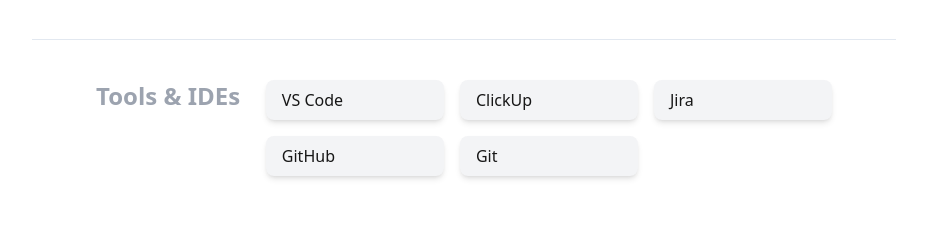
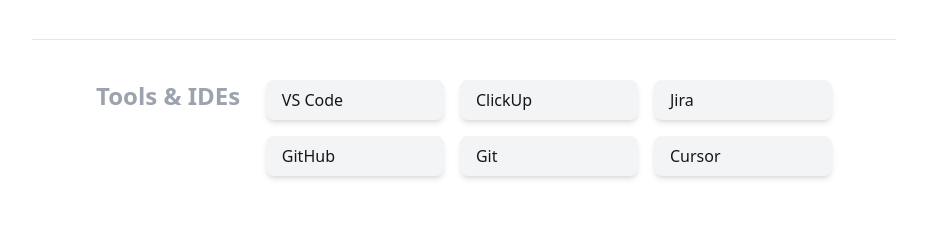
Before and after one commit to HyunSeungBeom/resume-nextjs, a Next.js app: page / in a window 1280 px wide. Shown: the part 1400-1626 px from the top of the page, without its empty margins (176-1103 px from the left). Built offline with nearby package versions, Linux system fonts and the light colour scheme.

Commit message:
cursor 추가

```diff
--- a/src/payload/skill.ts
+++ b/src/payload/skill.ts
@@ -30,6 +30,6 @@ export const skill: ISkill = {
   },
   toolsIDEs: {
     title: 'Tools & IDEs',
-    skills: ['VS Code', 'ClickUp', 'Jira', 'GitHub', 'Git'],
+    skills: ['VS Code', 'ClickUp', 'Jira', 'GitHub', 'Git', 'Cursor'],
   },
 };
```
